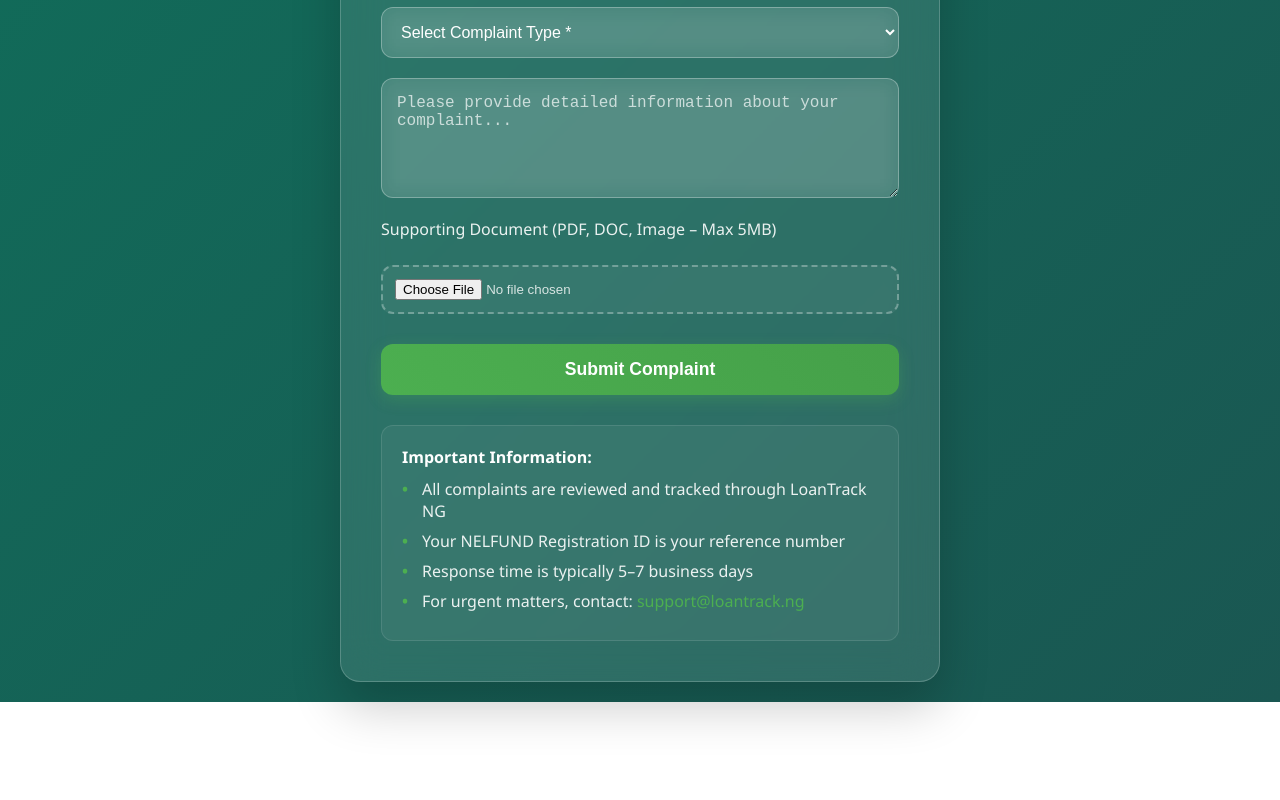
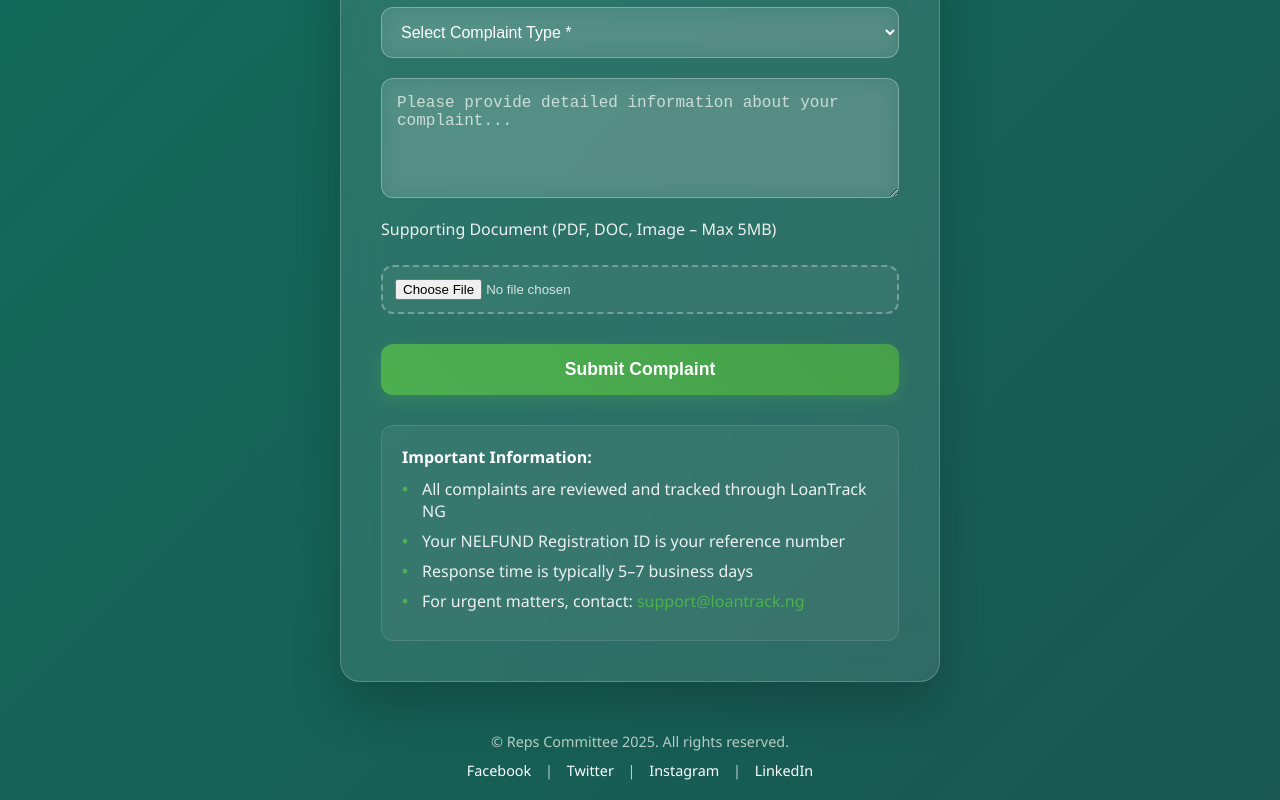
Before and after one commit to CoolBridge/LoanTrack-NG, a plain HTML site: page form.html in a window 1280 px wide. Shown: the part 608-1408 px from the top of the page. Before the commit the page ends 1310 px from the top, so only its background shows below. Drawn offline with nearby package versions, Linux system fonts and the light colour scheme; no server answers.

Commit message:
Update form.html

```diff
--- a/form.html
+++ b/form.html
@@ -438,6 +438,16 @@
 <!-- Load your actual form submission logic -->
 <script type="module" src="submit.js"></script>
 
+<!-- Footer -->
+<footer style="text-align: center; margin-top: 50px; color: rgba(255, 255, 255, 0.7); font-size: 0.9rem;">
+  <p>&copy; Reps Committee 2025. All rights reserved.</p>
+  <div style="margin-top: 10px;">
+    <a href="https://facebook.com/repsloantracker" target="_blank" style="margin: 0 10px; color: #fff; text-decoration: none;">Facebook</a> |
+    <a href="https://twitter.com/repsloantrack" target="_blank" style="margin: 0 10px; color: #fff; text-decoration: none;">Twitter</a> |
+    <a href="https://instagram.com/repsloantracker" target="_blank" style="margin: 0 10px; color: #fff; text-decoration: none;">Instagram</a> |
+    <a href="https://linkedin.com/company/repsloantracker" target="_blank" style="margin: 0 10px; color: #fff; text-decoration: none;">LinkedIn</a>
+  </div>
+</footer>
 
 </body>
 </html>
```
